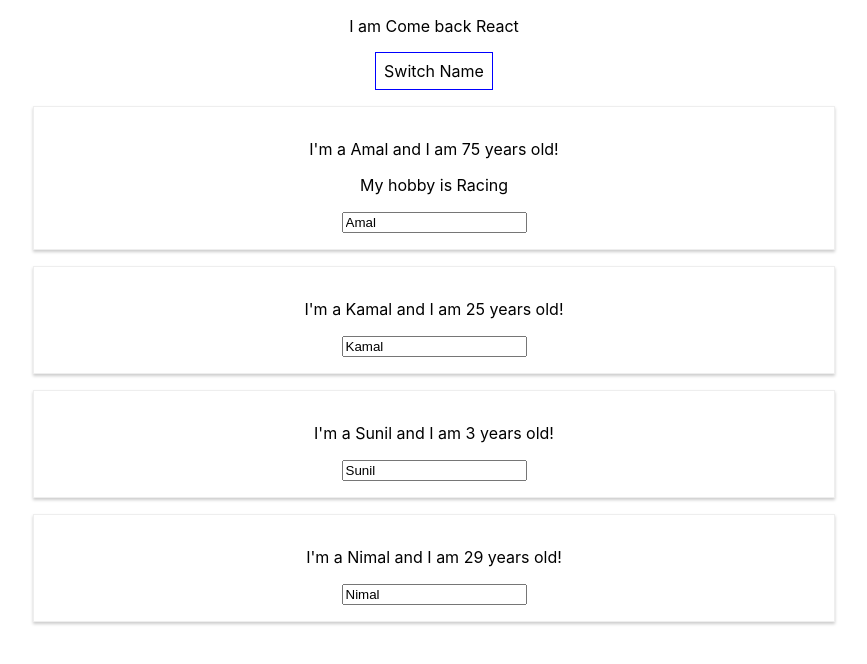
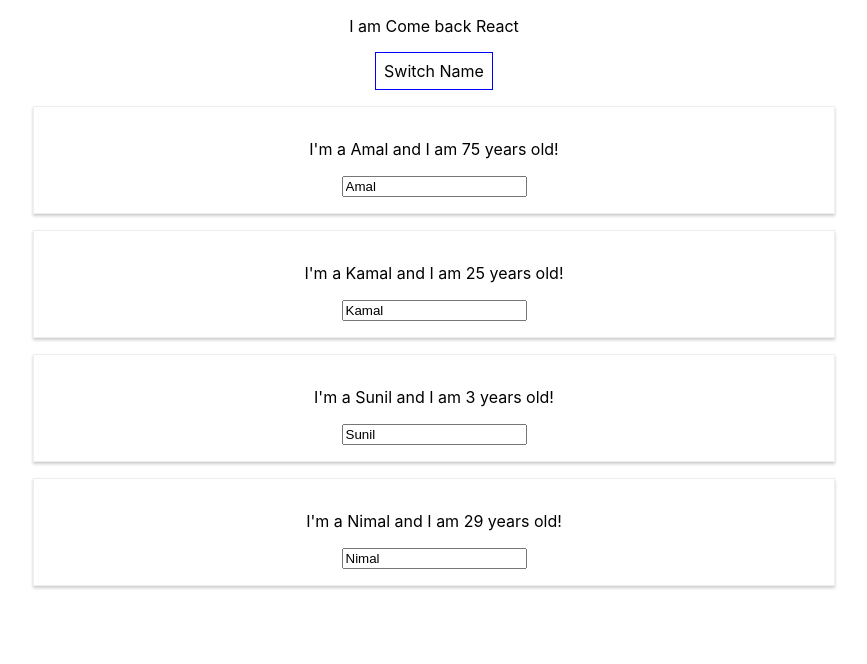
Before and after one commit to ChanakaUOMIT/React_App, a React (Create React App) app: page / in a window 1280 px wide. Both pictures are taken after a click on the button "Switch Name". Shown: the top 664 px of the page, without its empty margins (206-1073 px from the left). Built offline with nearby package versions, Linux system fonts and the light colour scheme.

Commit message:
outputting_list data_map

```diff
--- a/src/App.js
+++ b/src/App.js
@@ -10,7 +10,7 @@
   }
 
   state={
-    person:[
+    persons:[
       {name:"Amal", age:75},
       {name:"Kamal", age:25},
       {name:"Sunil", age:3},
@@ -23,7 +23,7 @@
   switchNameHandler=(newName)=>{
     console.log("Clicked Switch Name");
     this.setState({
-      person:[
+      persons:[
         {name:newName, age:75},
         {name:"Kamal", age:25},
         {name:"Sunil", age:3},
@@ -41,7 +41,7 @@
   nameChangedHandler=(event)=>{
     console.log('in nameChangedHandler ',event)
     this.setState({
-      person:[
+      persons:[
         {name:event.target.value, age:75},
       {name:"Kamal", age:25},
       {name:"Sunil", age:3},
@@ -68,34 +68,57 @@
     let persons=null;
 
     if(this.state.showPersons){
-      persons=(
+      persons =(
         <div>
-          <Person
-                name={this.state.person[0].name}
-                age={this.state.person[0].age}
-                click={()=>this.switchNameHandler("Sampath")}
-                changed={this.nameChangedHandler}
-                >
-                My hobby is Racing
-              </Person>
-              <Person
-                name={this.state.person[1].name}
-                age={this.state.person[1].age}
+          {this.state.persons.map(person =>{
+            return <Person
+                name={person.name}
+                age={person.age}
               />
 
-              <Person
-                name={this.state.person[2].name}
-                age={this.state.person[2].age}
-                // changed={this.nameChangedHandler}
-
-              />
-
-              <Person
-                name={this.state.person[3].name}
-                age={this.state.person[3].age}
-              />
+          })}
         </div>
       )
+
+      // persons = (
+			// 	// <div>
+			// 		{this.state.persons.map((person, idx) => {
+			// 			return <Person
+			// 				name={person.name} age={person.age} key={person.id}
+			// 				change={(event) => this.handleNameChange(event, person.id)}
+			// 				click={() => this.handleClickDelete(idx)}
+			// 			/>
+			// 		})}
+			// 	// </div>
+			// );
+      // persons=(
+      //   <div>
+      //     <Person
+      //           name={this.state.person[0].name}
+      //           age={this.state.person[0].age}
+      //           click={()=>this.switchNameHandler("Sampath")}
+      //           changed={this.nameChangedHandler}
+      //           >
+      //           My hobby is Racing
+      //         </Person>
+      //         <Person
+      //           name={this.state.person[1].name}
+      //           age={this.state.person[1].age}
+      //         />
+
+      //         <Person
+      //           name={this.state.person[2].name}
+      //           age={this.state.person[2].age}
+      //           // changed={this.nameChangedHandler}
+
+      //         />
+
+      //         <Person
+      //           name={this.state.person[3].name}
+      //           age={this.state.person[3].age}
+      //         />
+      //   </div>
+      // )
     }
     return (
       <div className="App">
```
